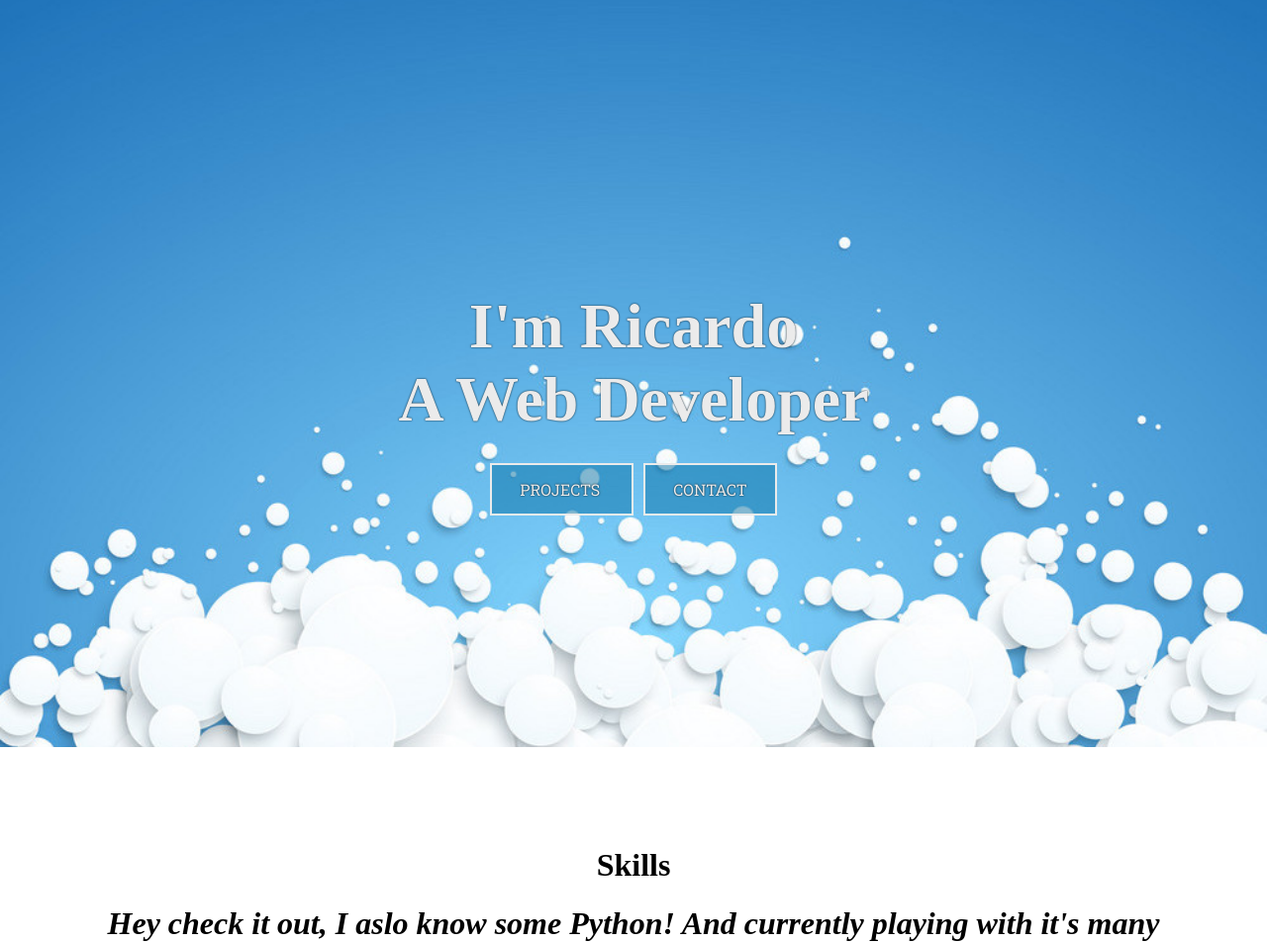
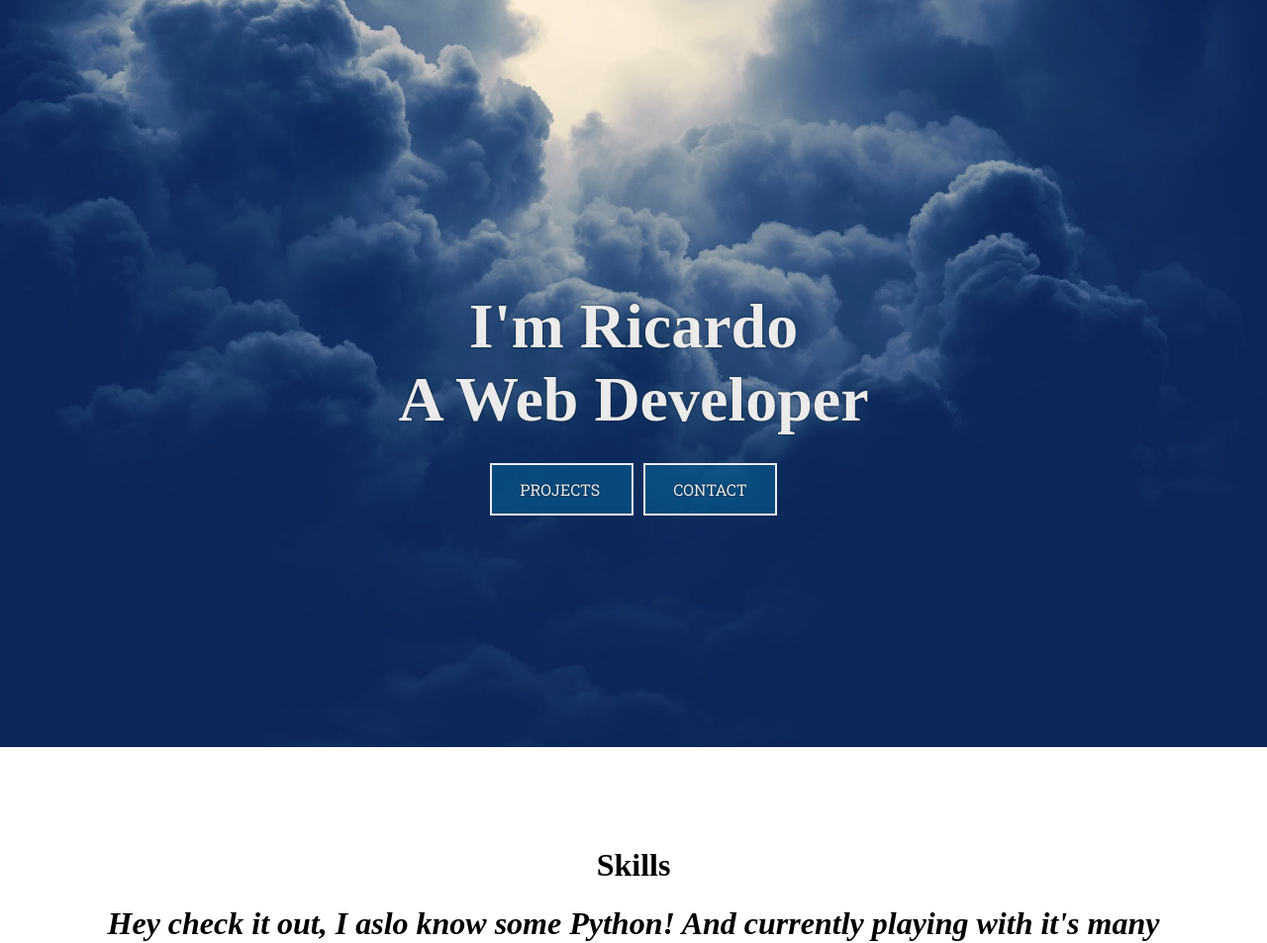
Before and after one commit to rsoria21/personalsite, a PHP site: page / in a window 1280 px wide. Shown: the top 953 px of the page at 99% size. Run offline with PHP 8.4, Linux system fonts and the light colour scheme; some libraries are stand-ins or nearby versions.

Commit message:
changed the background photo

```diff
--- a/CSS/style.css
+++ b/CSS/style.css
@@ -78,7 +78,7 @@ body {
 /* header */
 
 .header-img {
-  background-image: url(/images/white-bunch-dots.jpg);
+  background-image: url(/images/clouds:sun.jpg);
   height: 100%;
   background-attachment: fixed;
   background-position: center;
```
Also changed, not shown: images/cloud.jpg (renamed from images/cloud copy.jpg), images/clouds:sun.jpg (added).
